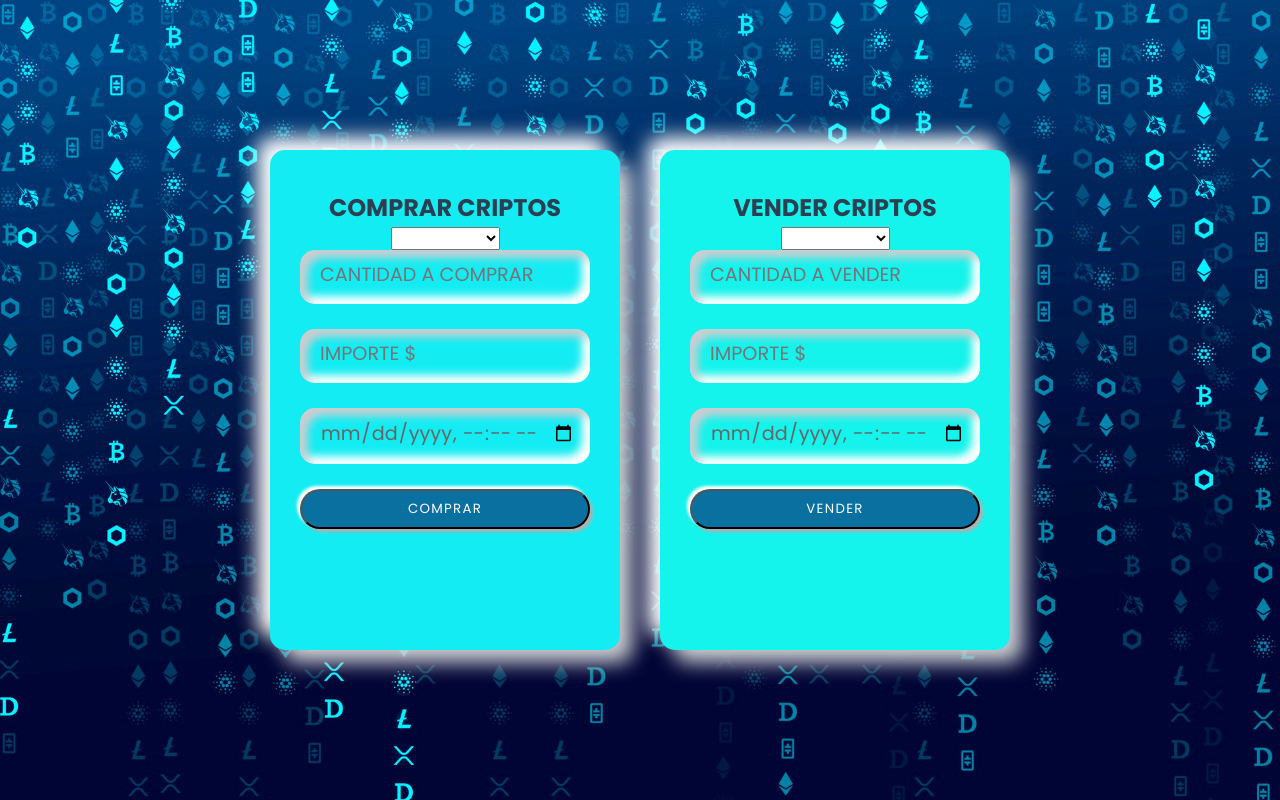
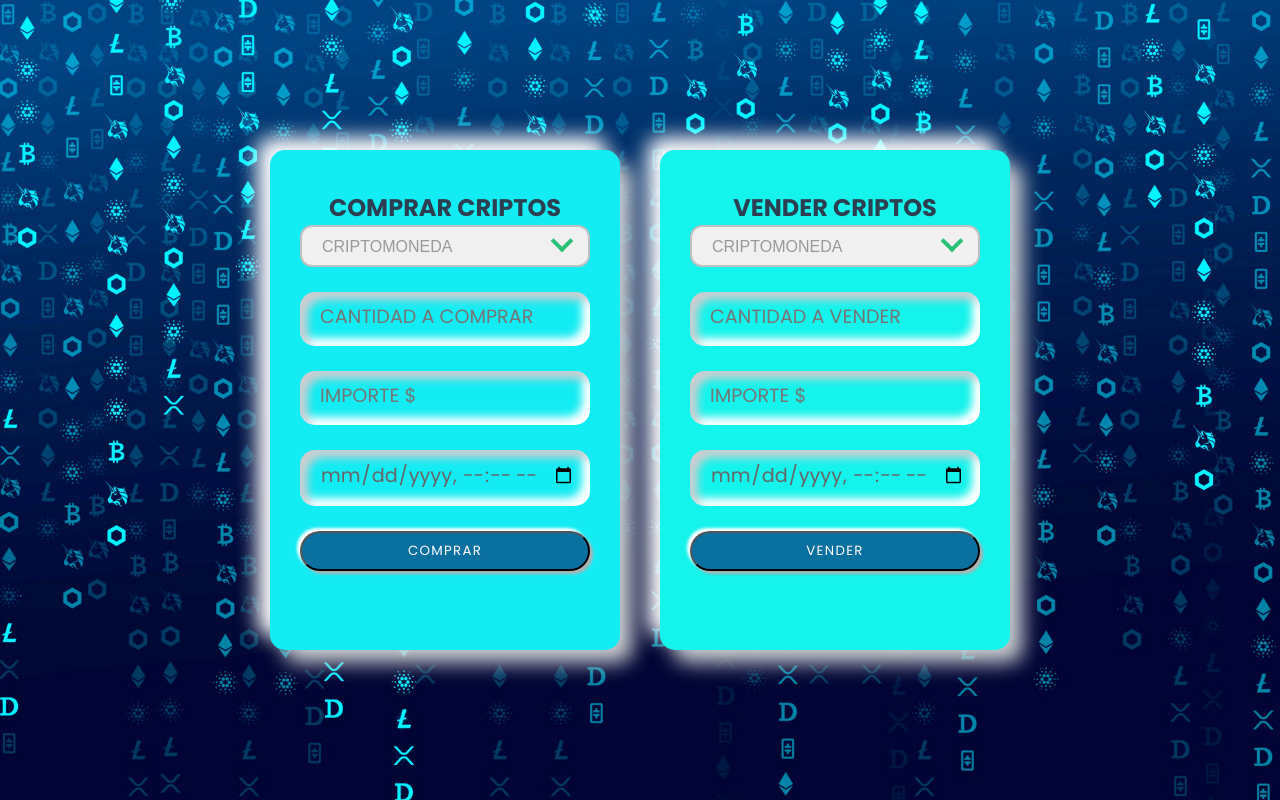
Before and after one commit to NicoVergara10/criptowallet, a Vue app: page /transactions in a window 1280 px wide. Built offline with nearby package versions, Linux system fonts and the light colour scheme; what @meforma/vue-toaster would draw is missing.

Commit message:
mejora en select de formulario

```diff
--- a/src/App.vue
+++ b/src/App.vue
@@ -3,6 +3,7 @@
     <nav>
       <router-link to="/">Login</router-link> |
       <router-link to="/transactions">Compra-Venta</router-link>
+      <router-link to="/history">Historial</router-link>
       <router-link to="/about">About</router-link>
     </nav>
     <router-view></router-view>
--- a/src/components/FormPurchase.vue
+++ b/src/components/FormPurchase.vue
@@ -4,13 +4,14 @@
             <div class="criptos">
                 <div class="select">
                     <select id="standard-select" v-model="buySale.crypto_code">
-                        <option value="cript0"></option>
+                        <option value="">CRIPTOMONEDA</option>
                         <option value="cript1">BITCOIN</option>
                         <option value="cript2">ETHEREUM</option>
                         <option value="cript3">THETER</option>
                         <option value="cript4">USD COIN</option>
                         <option value="cript5">BINANCE USD</option>
                     </select>
+                    <i></i>
                 </div>
             </div>
             <div class="cantCompra">
@@ -36,7 +37,7 @@
                 buySale: {
                     user_id: this.$store.state.idUser,
                     action: "purchase",
-                    crypto_code: "cript0",
+                    crypto_code: "",
                     crypto_amount: "",
                     money: "",
                     datetime: "",
@@ -59,10 +60,12 @@
                     this.$toast.error("El monto a ingresar debe ser mayor a 0");
                 }else if(this.buySale.datetime === "") {
                     this.$toast.error("Debe ingresar la fecha y la hora de la compra");
+                }else if(this.buySale.crypto_code === "") {
+                    this.$toast.error("Debe seleccionar una criptomoneda");
                 }else {
                     ClientApi.newTransaction(this.buySale)
-                    .then(() => {this.$toast.info("Compra realizada con Éxito");})
-                    .catch(() => {this.$toast.error("Error al realizar la Compra");});
+                    .then(() => {this.$toast.info("Venta realizada con Éxito");})
+                    .catch(() => {this.$toast.error("Error al realizar la Venta");});
                 }
             }
         },
@@ -72,7 +75,58 @@
 </script>
 
 <style scoped>
-     .purchase input {
+    .select select {
+        appearance: none;
+	    -webkit-appearance: none;
+	    -moz-appearance: none;
+    }
+    .select select::-ms-expand {
+        display: none;
+    }
+    .select {
+        width: 100%;
+	    position: relative;
+    }
+    .select select {
+        display: inline-block;
+        width: 100%;
+        cursor: pointer;
+        padding: 7px 10px;
+        padding-left: 20px;
+        margin-bottom: 25px;
+        height: 42px;
+        outline: 0;
+        border: 0;
+        border-radius: 0;
+        background: #f0f0f0;
+        color: #7b7b7b;
+        font-size: 1em;
+        color: #999;
+        font-family:
+        'Quicksand', sans-serif;
+        border:2px solid rgba(0,0,0,0.2);
+        border-radius: 12px;
+        transition: all 0.25s ease;
+    }
+    .select select:hover {
+	    background: #B1E8CD;
+    }
+    .select i{
+        position: absolute;
+        right: 20px;
+        top: calc(50% - 26px);
+        width: 16px;
+        height: 16px;
+        display: block;
+        border-left:4px solid #2AC176;
+        border-bottom:4px solid #2AC176;
+        transform: rotate(-45deg); /* Giramos el cuadrado */
+        transition: all 0.25s ease;
+    }
+    .select:hover i{
+        margin-top: 3px;
+    }
+    .purchase input {
         width: 100%;
         display: block;
         border: none;
--- a/src/components/FormSale.vue
+++ b/src/components/FormSale.vue
@@ -4,13 +4,14 @@
             <div class="criptos">
                 <div class="select">
                     <select id="standard-select" v-model="buySale.crypto_code" required>
-                        <option value="cript0"></option>
-                        <option value="cript1">BITCOIN</option>
-                        <option value="cript2">ETHEREUM</option>
-                        <option value="cript3">THETER</option>
-                        <option value="cript4">USD COIN</option>
-                        <option value="cript5">BINANCE USD</option>
+                        <option value="">CRIPTOMONEDA</option>
+                        <option value="bitcoin">BITCOIN</option>
+                        <option value="ethereum">ETHEREUM</option>
+                        <option value="theter">THETER</option>
+                        <option value="usdc">USD COIN</option>
+                        <option value="binance">BINANCE USD</option>
                     </select>
+                    <i></i>
                 </div>
             </div>
             <div class="cantVenta">
@@ -36,7 +37,7 @@
                 buySale: {
                     user_id: this.$store.state.idUser,
                     action: "sale",
-                    crypto_code: "cript0",
+                    crypto_code: "",
                     crypto_amount: "",
                     money: "",
                     datetime: "",
@@ -59,6 +60,8 @@
                     this.$toast.error("El monto a ingresar debe ser mayor a 0");
                 }else if(this.buySale.datetime === "") {
                     this.$toast.error("Debe ingresar la fecha y la hora de la venta");
+                }else if(this.buySale.crypto_code === "") {
+                    this.$toast.error("Debe seleccionar una criptomoneda");
                 }else {
                     ClientApi.newTransaction(this.buySale)
                     .then(() => {this.$toast.info("Venta realizada con Éxito");})
@@ -72,6 +75,57 @@
 </script>
 
 <style scoped>
+    .select select {
+        appearance: none;
+	    -webkit-appearance: none;
+	    -moz-appearance: none;
+    }
+    .select select::-ms-expand {
+        display: none;
+    }
+    .select {
+        width: 100%;
+	    position: relative;
+    }
+    .select select {
+        display: inline-block;
+        width: 100%;
+        cursor: pointer;
+        padding: 7px 10px;
+        padding-left: 20px;
+        margin-bottom: 25px;
+        height: 42px;
+        outline: 0;
+        border: 0;
+        border-radius: 0;
+        background: #f0f0f0;
+        color: #7b7b7b;
+        font-size: 1em;
+        color: #999;
+        font-family:
+        'Quicksand', sans-serif;
+        border:2px solid rgba(0,0,0,0.2);
+        border-radius: 12px;
+        transition: all 0.25s ease;
+    }
+    .select select:hover {
+	    background: #B1E8CD;
+    }
+    .select i{
+        position: absolute;
+        right: 20px;
+        top: calc(50% - 26px);
+        width: 16px;
+        height: 16px;
+        display: block;
+        border-left:4px solid #2AC176;
+        border-bottom:4px solid #2AC176;
+        transform: rotate(-45deg); /* Giramos el cuadrado */
+        transition: all 0.25s ease;
+    }
+    .select:hover i{
+        margin-top: 3px;
+    }
     .sale input{
         width: 100%;
         display: block;
--- a/src/components/History.vue
+++ b/src/components/History.vue
@@ -1,11 +1,78 @@
 <template>
-
+    <div class="container">
+        <table>
+            <thead>
+                <tr>
+                    <th>TRANSACCION</th>
+                    <th>CRIPTOMONEDA</th>
+                    <th>CANTIDAD</th>
+                    <th>PRECIO</th>
+                    <th>TIPO DE OPERACION</th>
+                    <th>FECHA DE OPERACION</th>
+                </tr>
+            </thead>
+            <tbody>
+                <tr v-for="transaction in transactions" :key="transaction.id">
+                    <td>{{ transaction.id }}</td>
+                    <td>{{ transaction.cripto_code }}</td>
+                    <td>{{ transaction.cripto_amount }}</td>
+                    <td>{{ transaction.action }}</td>
+                    <td>{{ transaction.datetime }}</td>
+                </tr>
+            </tbody>
+        </table>
+    </div>
 </template>
 
 <script>
+    import ClientApi from '@/services/ClientApi.js';
 
+    export default {
+        name: history,
+        data(){
+            return {
+               transactions: [],
+            }
+        }
+    }
 </script>
 
 <style scoped>
+    *{
+        margin: 0;
+        padding: 0;
+        box-sizing: border-box;
+        font-family: sans-serif;
+        display: flex;
+        align-items: center;
+        justify-content: center;
+    }
+    .container {
+        border: solid 1px rgb(255, 255, 255, 0.2);
+    }
+    table {
+        color: #fff;
+        font-size: 14px;
+        table-layout: fixed;
+        border-collapse: collapse;
+    }
+    thead {
+        background: rgb(243, 140, 210, 0.4);
+    }
+    th {
+        padding: 20px 15 px;
+        font-weight: 700;
+        text-transform: uppercase;
+    }
+    td {
+        padding: 15px;
+        border-bottom: solid 1px rgb(255, 255, 255, 0.2);
+    }
+    tbody tr {
+        cursor: pointer;
+    }
+    tbody tr:hover {
+        background: rgb(243, 103, 199, 0.4);
+    }
 
 </style>
--- a/src/router/index.js
+++ b/src/router/index.js
@@ -1,6 +1,7 @@
 import { createRouter, createWebHistory } from 'vue-router';
 import Login from '../views/Login.vue';
 import Transactions from '../views/Transactions.vue';
+import History from '../views/History.vue';
 
 const routes = [
   {
@@ -12,6 +13,11 @@ const routes = [
     path: '/transactions',
     name: 'Transactions',
     component: Transactions,
+  },
+  {
+    path: '/history',
+    name: 'History',
+    component: History,
   },
   {
     path: '/about',
--- a/src/services/ClientApi.js
+++ b/src/services/ClientApi.js
@@ -6,7 +6,7 @@ const clienteAPI = axios.create({
 });
 
 export default {
-    getTransacciones(idUser) {
+    getHistory(idUser) {
         return clienteAPI.get(`/transactions?q={"user_id": "${idUser}"}`);
     },
     getTransaccionesById(id) {
--- /dev/null
+++ b/src/views/History.vue
@@ -0,0 +1,20 @@
+<template>
+    <div class="body">
+        <History />
+    </div>
+</template>
+
+<script>
+    import History from "@/components/History.vue";
+    export default {
+        name: "History",
+        components: { History },
+        data() {
+            return {};
+        },
+    }
+</script>
+
+<style>
+
+</style>
--- a/src/views/Login.vue
+++ b/src/views/Login.vue
@@ -12,7 +12,7 @@
               <span class="far fa-user"></span>
               <input type="text" name="idUsuario" v-model="idUser" id="idUsuario" placeholder="ID">
           </div>
-          <button class="btn mt-3" @click="enter">Login</button>
+          <button class="btn mt-3" @click="enter">LOGIN</button>
       </form>
     </div>
   </div>
@@ -92,16 +92,12 @@ export default {
       font-size: 1.2rem;
       color: #666;
       padding: 10px 15px 15px 10px;
-  }
-
-  .wrapper .form-field {
-    padding-left: 10px;
-    margin-bottom: 20px;
-    border-radius: 20px;
+      padding-left: 20px;
+      margin-bottom: 25px;
+      border-radius: 15px;
       box-shadow: inset 8px 8px 8px #cbced1, inset -8px -8px 8px #fff;
   }
-
-  .wrapper .form-field .fas {
+  .wrapper .form-field .far {
     color: #555;
   }
 
--- a/src/views/Transactions.vue
+++ b/src/views/Transactions.vue
@@ -25,6 +25,11 @@
         data() {
             return {};
         },
+        // methods: {
+        //     history: function() {
+        //         this.$router.push("/history");
+        //     },
+        // },
     }
 </script>
 
```
Lines whose indentation alone changed are shown as unchanged.
